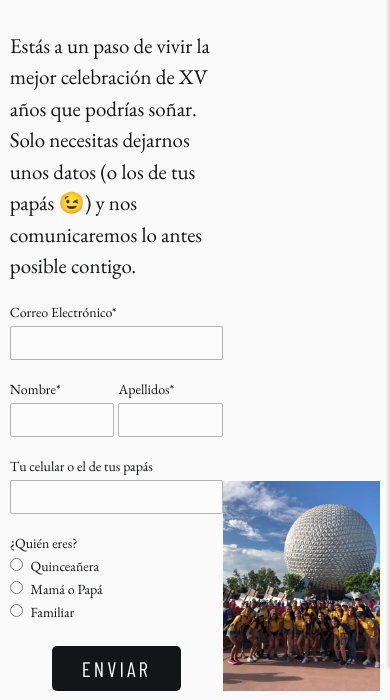
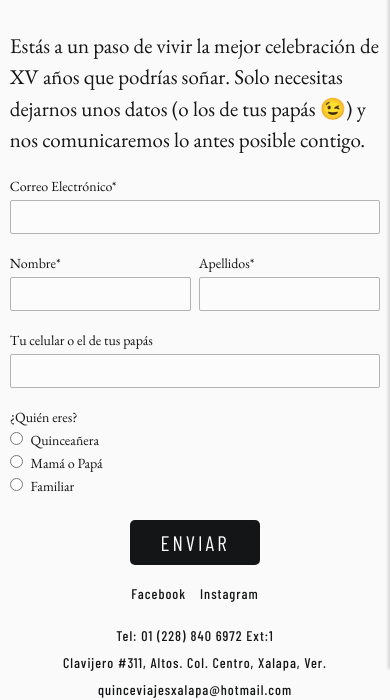
Before and after one commit to dobletaptap/viajesxalapa, a plain HTML site: page contacto.html in a window 390 px wide. Shown: the part 175-875 px from the top of the page. Drawn offline with nearby package versions, Linux system fonts and the light colour scheme.

Commit message:
Added iphone-8-plus styles to form component

```diff
--- a/sass/style.scss
+++ b/sass/style.scss
@@ -218,6 +218,13 @@ body {
         width: 100%;
         align-self: end;
     }
+
+    @include iphone-8-plus {
+        grid-template-columns: 1fr;
+        &__img {
+            display: none;
+        }
+    }
 }
 
 @keyframes fade {
```
Also changed, not shown: css/style.min.css, sass/style.css, 2 other files.
